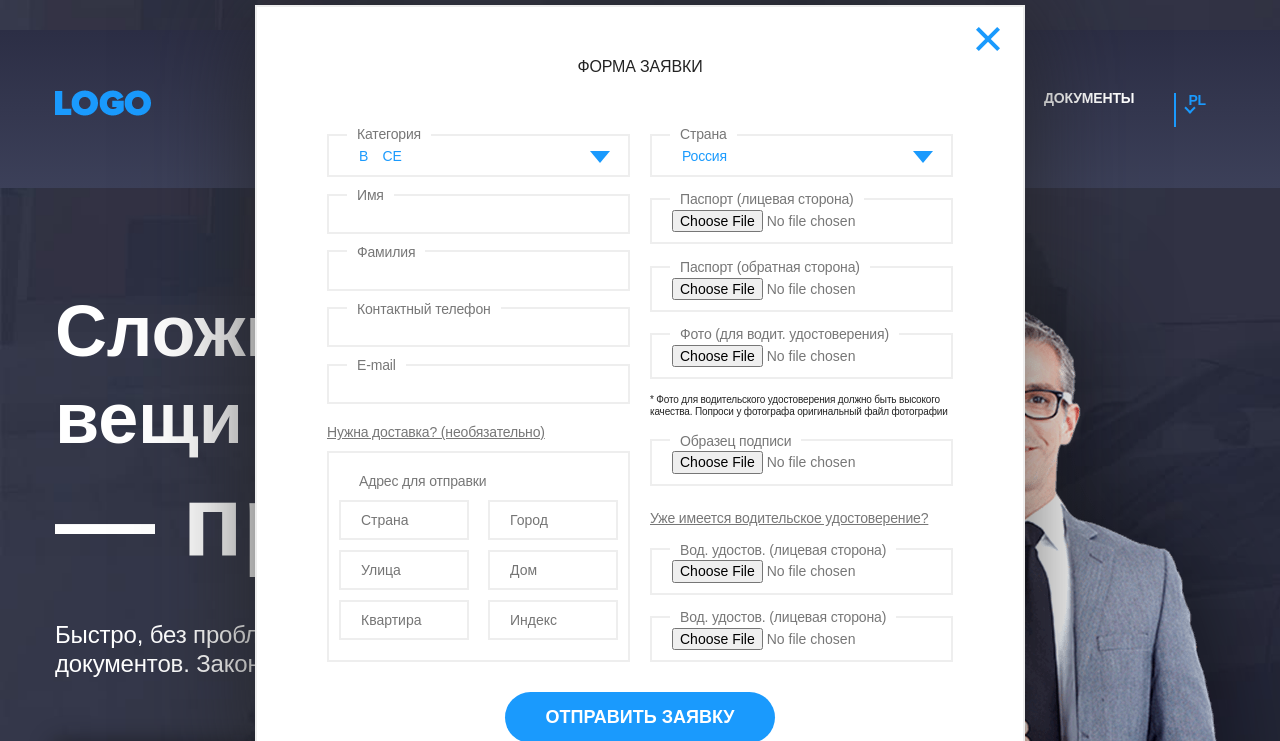
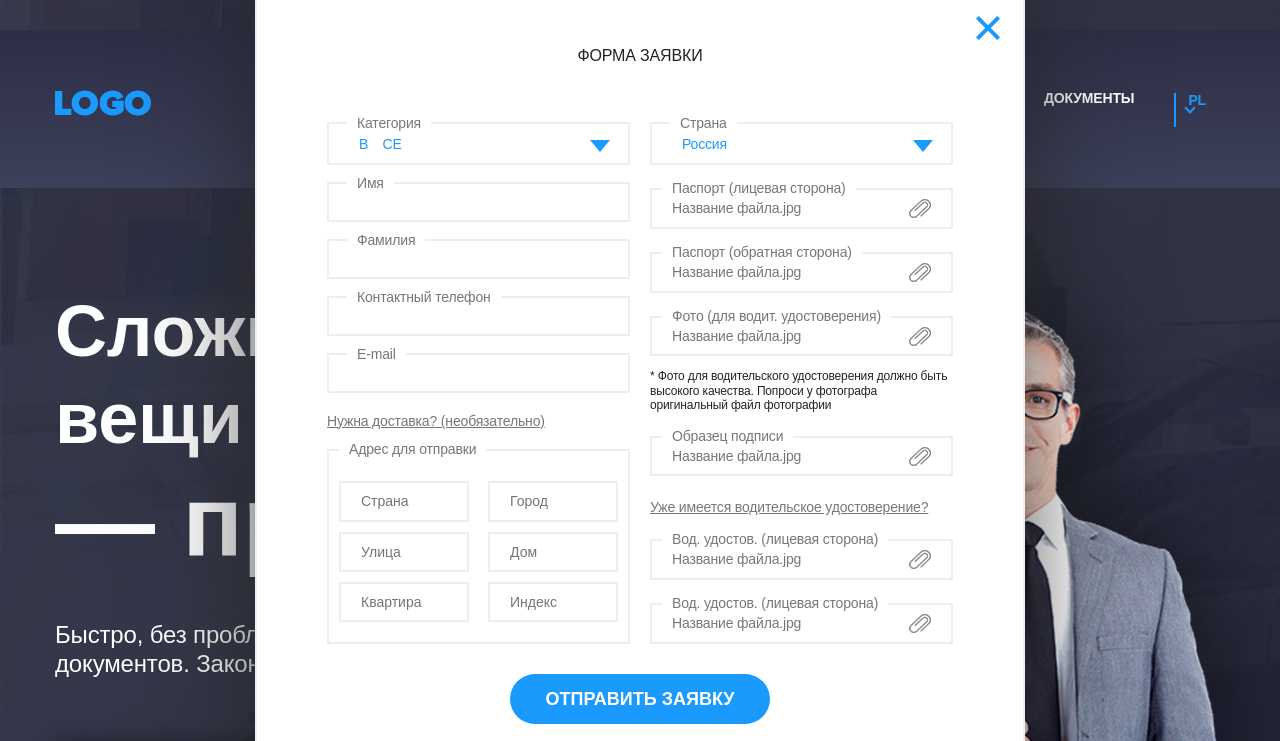
Before and after one commit to AlinaNiko/avtoschool, a website: page src/index.html in a window 1280 px wide. Shown: the top 741 px of the page. Drawn offline with nearby package versions, Linux system fonts and the light colour scheme; files that its build step writes are made by us from their sources; a web font is replaced by a local one.

Commit message:
Добавлены стили для полей файлов

```diff
--- a/src/markup/popups.html
+++ b/src/markup/popups.html
@@ -41,14 +41,14 @@
         </ul>
         <button class="popup-application__list-button" type="button"><span class="visually-hidden">Кнопка списка</span></button>
       </div>
-      <label class="popup-application__subtitle"> <span class="popup-application__subtitle-text">Паспорт (лицевая сторона)</span> <input class="popup-application__field popup-application__field--file" type="file" accept=".jpg" required></label>
-      <label class="popup-application__subtitle"> <span class="popup-application__subtitle-text">Паспорт (обратная сторона)</span> <input class="popup-application__field" type="file" accept=".jpg" required></label>
-      <label class="popup-application__subtitle"> <span class="popup-application__subtitle-text">Фото (для водит. удостоверения)</span> <input class="popup-application__field" type="file" accept=".jpg" required></label>
+      <label class="popup-application__file"> <input class="popup-application__field visually-hidden" type="file" accept=".jpg" required> <span class="popup-application__file-text">Паспорт (лицевая сторона)</span> <span class="popup-application__file-placeholder">Название файла.jpg</span> </label>
+      <label class="popup-application__file"> <input class="popup-application__field visually-hidden" type="file" accept=".jpg" required> <span class="popup-application__file-text">Паспорт (обратная сторона)</span> <span class="popup-application__file-placeholder">Название файла.jpg</span> </label>
+      <label class="popup-application__file"> <input class="popup-application__field visually-hidden" type="file" accept=".jpg" required> <span class="popup-application__file-text">Фото (для водит. удостоверения)</span> <span class="popup-application__file-placeholder">Название файла.jpg</span> </label>
       <p class="popup-application__add-info">* Фото для водительского удостоверения должно быть высокого качества. Попроси у фотографа оригинальный файл фотографии</p>
-      <label class="popup-application__subtitle"> <span class="popup-application__subtitle-text">Образец подписи</span> <input class="popup-application__field" type="file" accept=".jpg" required></label>
+      <label class="popup-application__file popup-application__file--sign"> <input class="popup-application__field visually-hidden" type="file" accept=".jpg" required> <span class="popup-application__file-text">Образец подписи</span> <span class="popup-application__file-placeholder">Название файла.jpg</span> </label>
       <p class="popup-application__paragraph">Уже имеется водительское удостоверение?</p>
-      <label class="popup-application__subtitle"> <span class="popup-application__subtitle-text">Вод. удостов. (лицевая сторона)</span> <input class="popup-application__field" type="file" accept=".jpg"></label>
-      <label class="popup-application__subtitle"> <span class="popup-application__subtitle-text">Вод. удостов. (лицевая сторона)</span> <input class="popup-application__field" type="file" accept=".jpg"></label>
+      <label class="popup-application__file"> <input class="popup-application__field visually-hidden" type="file" accept=".jpg"> <span class="popup-application__file-text">Вод. удостов. (лицевая сторона)</span> <span class="popup-application__file-placeholder">Название файла.jpg</span> </label>
+      <label class="popup-application__file"> <input class="popup-application__field visually-hidden" type="file" accept=".jpg"> <span class="popup-application__file-text">Вод. удостов. (лицевая сторона)</span> <span class="popup-application__file-placeholder">Название файла.jpg</span> </label>
     </div>
     <button class="popup-application__button button" type="submit">Отправить заявку</button>
   </form>
--- a/src/styles/blocks/_popups.scss
+++ b/src/styles/blocks/_popups.scss
@@ -66,7 +66,6 @@
 .popup-application__subtitle,
 .popup-application__class,
 .popup-application__paragraph {
-
   font-weight: 400;
   font-size: 14px;
   color: #777;
@@ -156,11 +155,12 @@
 }
 
 .popup-application__adress-wrapper {
+  position: relative;
   display: flex;
   flex-wrap: wrap;
   flex-direction: row;
   justify-content: space-between;
-  margin-top: 10px;
+  margin-top: 20px;
   padding: 20px 10px;
   border: 2px solid #eee;
   @include breakpoint (md) {
@@ -172,6 +172,10 @@
 }
 
 .popup-application__subtitle-legend {
+  position: absolute;
+  top: 0;
+  left: 0;
+  margin-top: -10px;
   margin-left: 10px;
   padding: 0 10px;
   font-weight: 400;
@@ -208,13 +212,42 @@
   }
 }
 
+.popup-application__file {
+  position: relative;
+  display: block;
+  width: 100%;
+  min-height: 40px;
+  margin-top: 20px;
+  padding: 10px 20px;
+  font-weight: 400;
+  font-size: 14px;
+  color: #777;
+  border: 2px solid #eee;
+  cursor: pointer;
+  background: $white url("../images/clip.png")  no-repeat;
+  background-position: center right 20px;
+}
+
+.popup-application__file-text {
+  position: absolute;
+  top: -10px;
+  left: 10px;
+  padding: 0 10px;
+  background-color: $white;
+}
+
 .popup-application__add-info {
   margin-top: 10px;
-  font-size: 10px;
+  font-size: 12px;
+}
+
+.popup-application__file--sign {
+  margin-top: 20px;
 }
 
 .popup-application__button {
-  margin: 30px auto 0;
+  min-width: 260px;
+  margin: 30px auto;
   padding: 15px 30px;
   font-weight: 700;
   font-size: 18px;
@@ -246,7 +279,6 @@
     background: $white;
     text-align: center;
   }
-
 }
 
 .popup-congratulation__paragraph--bold {
@@ -267,7 +299,6 @@
   @include breakpoint (md) {
     font-size: 18px;
   }
-
 }
 
 .popup-congratulation__paragraph:last-of-type {
@@ -304,15 +335,10 @@
 }
 
 
-
 //Popup-display
 
 .modal {
   position: fixed;
-  top: 0;
-  right: 0;
-  bottom: 0;
-  left: 0;
   width: 100%;
   height: 100%;
   display: flex;
@@ -323,13 +349,19 @@
 
 .popup {
   display: none;
-  box-shadow: 0 0 100px rgba(35,35,35,.8);
+  position: relative;
+  z-index: 300;
   overflow-x: hidden;
   overflow-y: auto;
+  width: 100%;
+  box-shadow: 0 0 100px rgba(35,35,35,.8);
 }
 
 .popup-application {
   display: block;
+  @include breakpoint (md) {
+    height: 100%;
+  }
 }
 
 .popup-congratulation {
```
Also changed, not shown: src/images/clip.png (added), src/images/envelope.png, src/images/telephone.png.
